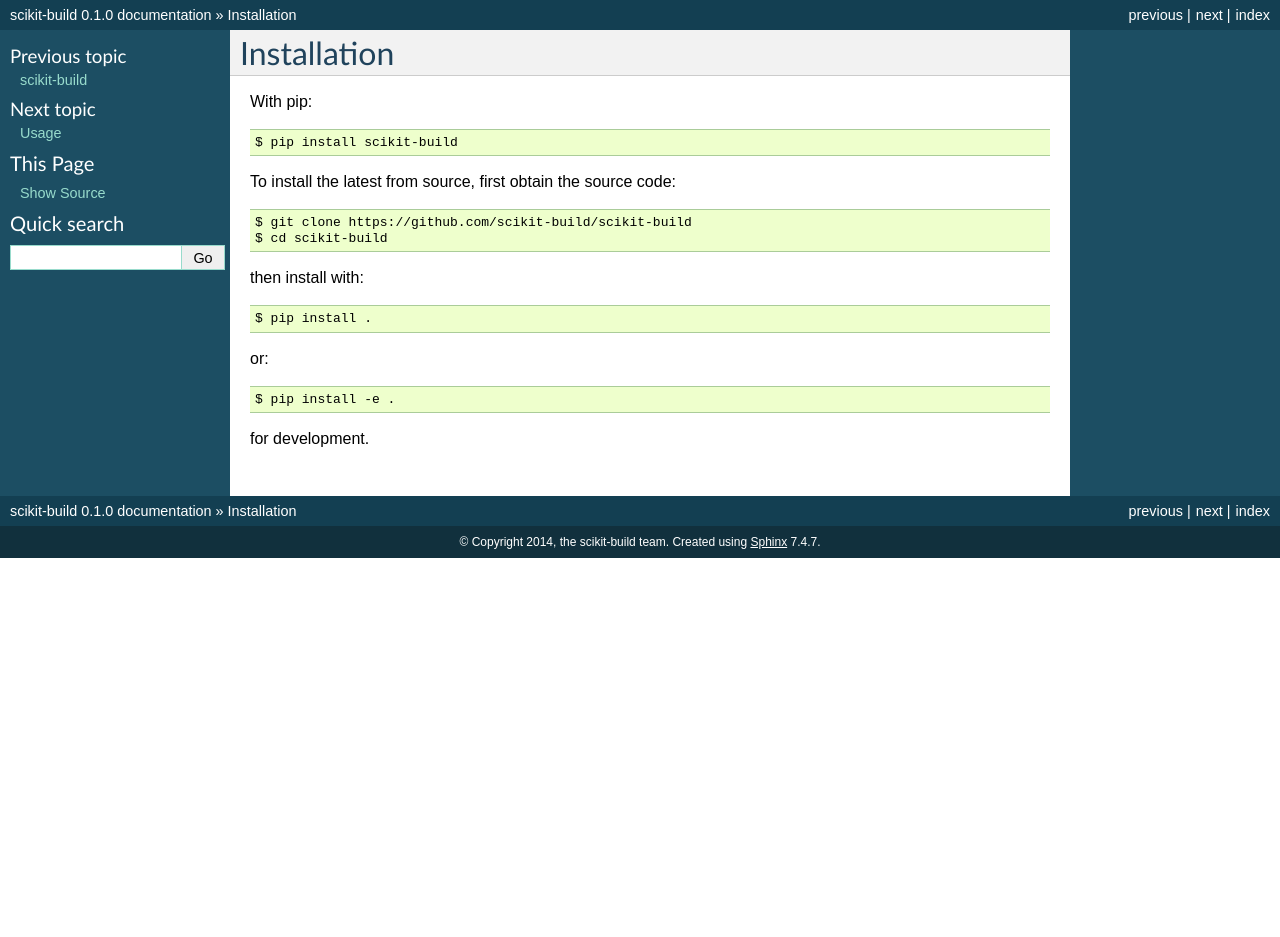
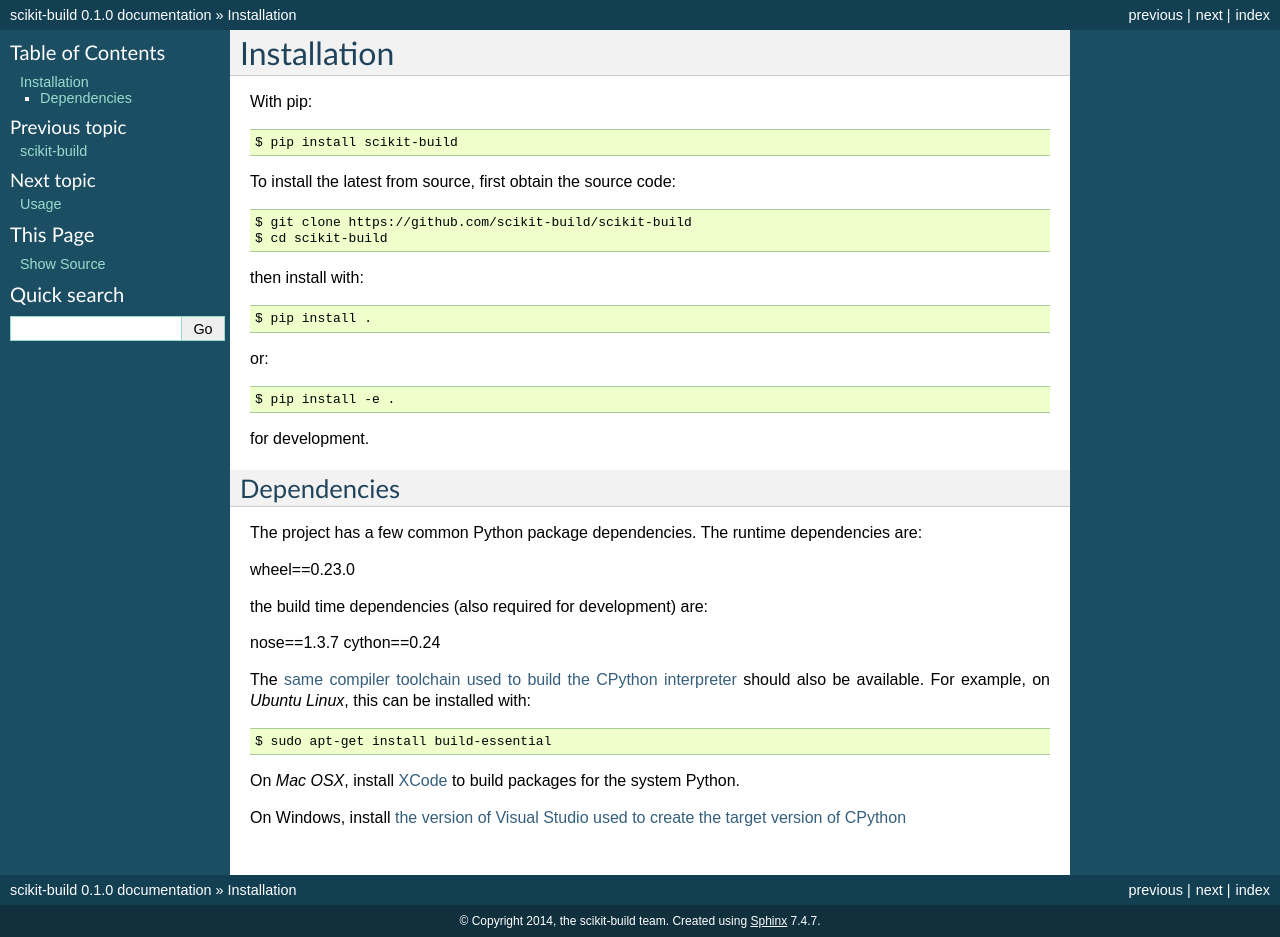
Before and after one commit to scikit-build/scikit-build, a Sphinx documentation site: the page built from docs/installation.rst, in a window 1280 px wide. Built offline with Sphinx 7.4.7, drawn with Linux system fonts in a browser that asks for light colours; before the commit the page ends 900 px from its top, so only the background shows below that.

Commit message:
Document dependencies

```diff
--- a/docs/installation.rst
+++ b/docs/installation.rst
@@ -20,3 +20,27 @@
     $ pip install -e .
 
 for development.
+
+Dependencies
+------------
+
+The project has a few common Python package dependencies. The runtime
+dependencies are:
+
+.. include:: ../requirements.txt
+
+the build time dependencies (also required for development) are:
+
+.. include:: ../requirements-dev.txt
+
+The `same compiler toolchain used to build the CPython interpreter
+<https://docs.python.org/devguide/setup.html#build-dependencies>`_ should also
+be available. For example, on *Ubuntu Linux*, this can be installed with::
+
+    $ sudo apt-get install build-essential
+
+On *Mac OSX*, install `XCode <https://developer.apple.com/xcode/>`_ to build
+packages for the system Python.
+
+On Windows, install `the version of Visual Studio used to create the target
+version of CPython <https://docs.python.org/devguide/setup.html#windows>`_
```
